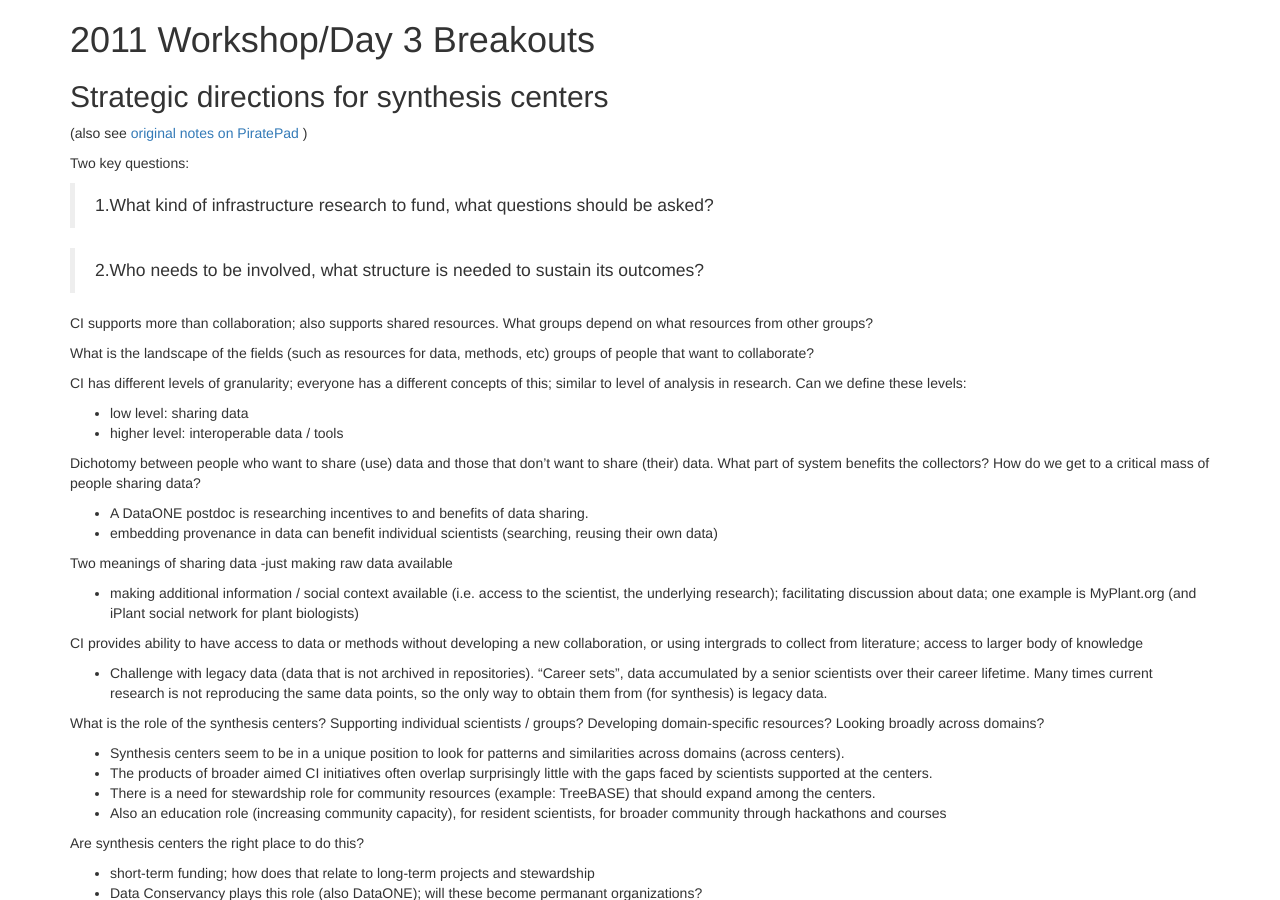
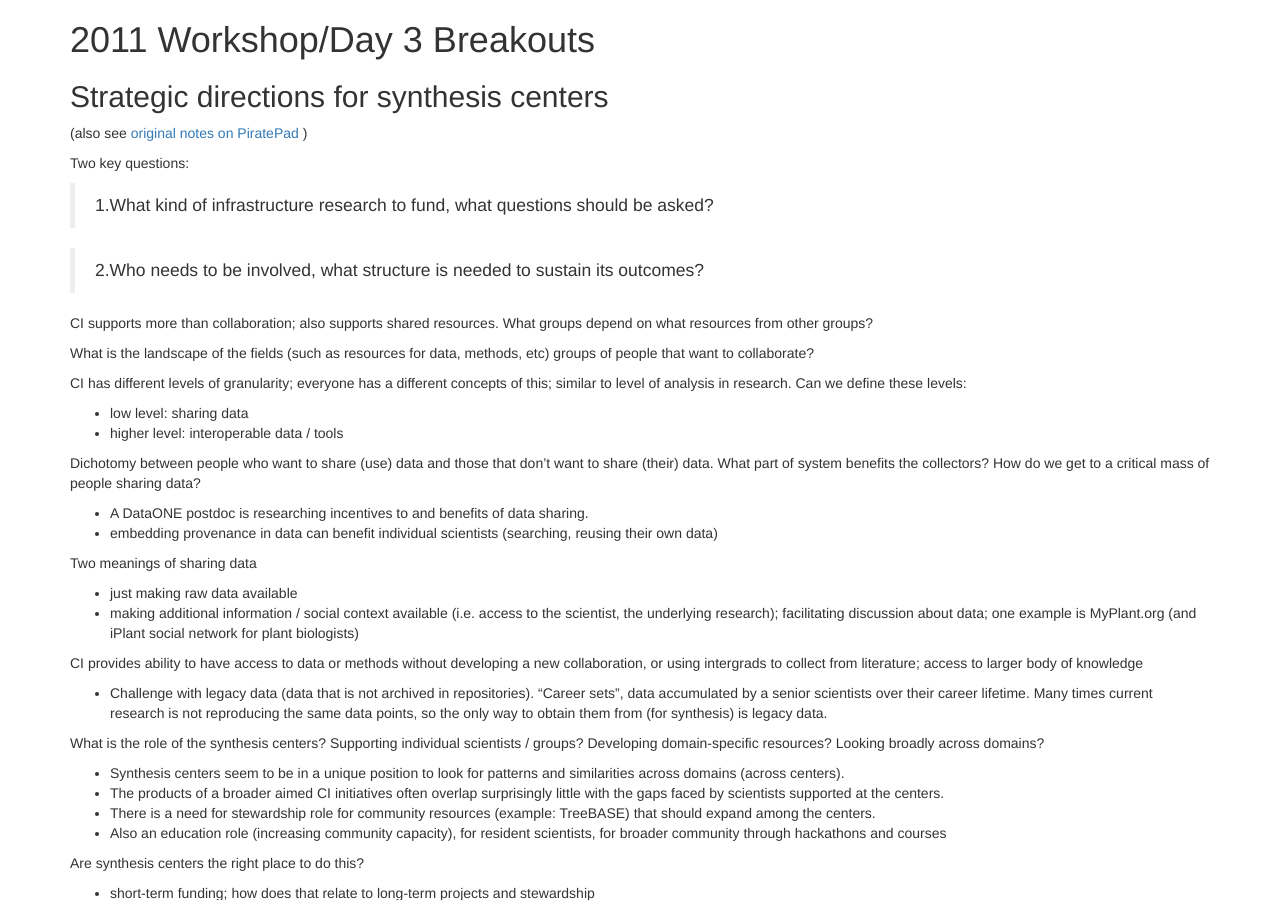
Before and after one commit to bio-collabit/wiki, a Jekyll site: the page built from 2011_Workshop/Day_3_Breakouts.md, in a window 1280 px wide and 900 px high. Built offline with Jekyll 4.4.1, drawn with Linux system fonts in a browser that asks for light colours; nearby versions of some CDN libraries; library files that are not in the unit come from our copies; Markdown is read by kramdown in place of the engine named in the settings.

Commit message:
more bullet point formatting

```diff
--- a/2011_Workshop/Day_3_Breakouts.md
+++ b/2011_Workshop/Day_3_Breakouts.md
@@ -26,7 +26,7 @@ Dichotomy between people who want to share (use) data and those that don't want
 - embedding provenance in data can benefit individual scientists (searching, reusing their own data)
 
 Two meanings of sharing data
--just making raw data available
+- just making raw data available
 - making additional information / social context available (i.e. access to the scientist, the underlying research); facilitating discussion about data; one example is MyPlant.org (and iPlant social network for plant biologists)
 
 CI provides ability to have access to data or methods without developing a new collaboration, or using intergrads to collect from literature; access to larger body of knowledge
@@ -34,7 +34,7 @@ CI provides ability to have access to data or methods without developing a new c
 
 What is the role of the synthesis centers? Supporting individual scientists / groups? Developing domain-specific resources? Looking broadly across domains?
 - Synthesis centers seem to be in a unique position to look for patterns and similarities across domains (across centers).
-- The products of broader aimed CI initiatives often overlap surprisingly little with the gaps faced by scientists supported at the centers.
+- The products of a broader aimed CI initiatives often overlap surprisingly little with the gaps faced by scientists supported at the centers.
 - There is a need for stewardship role for community resources (example: TreeBASE) that should expand among the centers.
 - Also an education role (increasing community capacity), for resident scientists, for broader community through hackathons and courses
 
```
